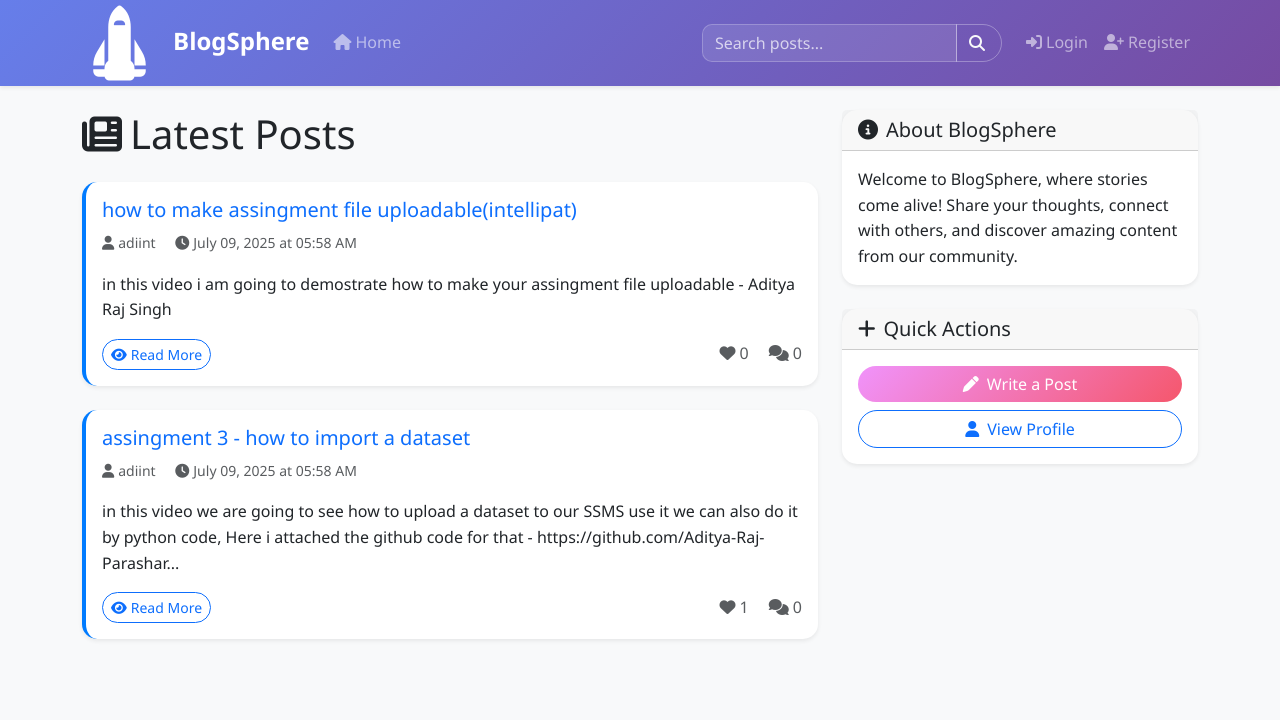
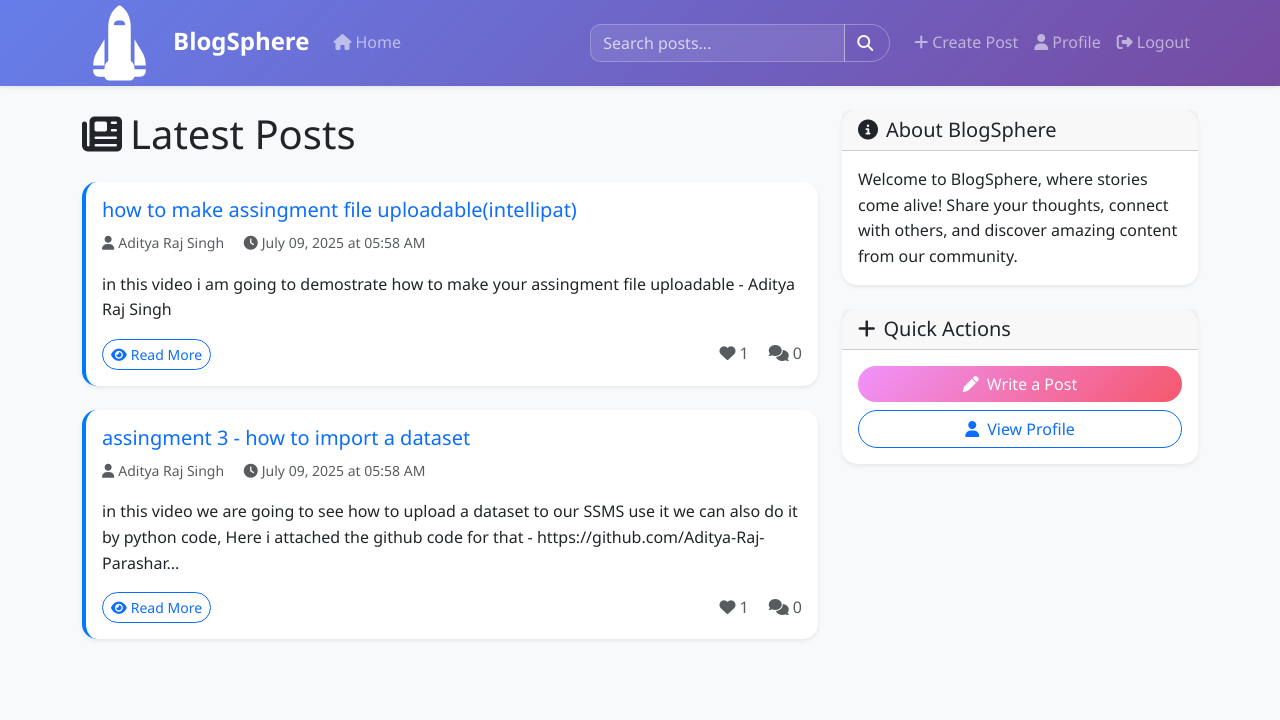
Before and after one commit to Aditya-Raj-Parashar/blogsphere, a Flask app: page / in a window 1280 px wide. Shown: the top 720 px of the page. Run offline with Flask 3, Linux system fonts and the light colour scheme; a user stored in the database is signed in; some libraries are stand-ins or nearby versions.

Commit message:
new data

```diff
--- a/data/Posts.json
+++ b/data/Posts.json
@@ -1,7 +1,7 @@
 [
   {
     "id": 1,
-    "user_id": 1,
+    "user_id": 3,
     "title": "how to make assingment file uploadable(intellipat)",
     "content": "in this video i am going to demostrate how to make your  assingment file uploadable\r\n\r\n\r\n\r\n\r\n- Aditya Raj Singh",
     "images": null,
@@ -12,7 +12,7 @@
   },
   {
     "id": 2,
-    "user_id": 1,
+    "user_id": 3,
     "title": "assingment 3 - how to import a dataset",
     "content": "in this video we are going to see how to upload a dataset to our SSMS use it \r\n we can also do it by python code, Here i attached the github code for that -\n\n\n\r\n https://github.com/Aditya-Raj-Parashar/data-entry __github__",
     "images": null,
--- a/data/Users.json
+++ b/data/Users.json
@@ -4,7 +4,23 @@
     "username": "adiint",
     "email": "admin@example.com",
     "password_hash": "pbkdf2:sha256:600000$nkua8x08pZb3KLrO$205f15089f6ea7b95752651473f298f6cf6abd6e3680a602174e623a6931f59d",
+    "is_admin": false,
+    "created_at": "2025-07-08T07:59:32.744215"
+  },
+  {
+    "id": 2,
+    "username": "admin",
+    "email": "admin@example.com",
+    "password_hash": "pbkdf2:sha256:600000$HOU8kIqtbor9qo9g$9578484b35e25deee512371149e5de1539abf65cb022c540f1fc5812365d5c41",
+    "is_admin": false,
+    "created_at": "2025-07-09T08:30:11.303631"
+  },
+  {
+    "id": 3,
+    "username": "Aditya Raj Singh",
+    "email": "asd@asd.com",
+    "password_hash": "pbkdf2:sha256:600000$0y3YW7AMKxmZpzUX$834a42f65cb4a22ff9bb78d680806e5eeed47a6366bcfff0eee4ea4f5c9b2a14",
     "is_admin": true,
-    "created_at": "2025-07-08T07:59:32.744215"
+    "created_at": "2025-07-09T08:14:32.091425"
   }
 ]
--- a/data/likes.json
+++ b/data/likes.json
@@ -4,5 +4,11 @@
     "user_id": 1,
     "post_id": 2,
     "created_at": "2025-07-09T06:00:22.403624"
+  },
+  {
+    "id": 2,
+    "user_id": 3,
+    "post_id": 1,
+    "created_at": "2025-07-09T08:40:14.304308"
   }
 ]
--- a/static/script.js
+++ b/static/script.js
@@ -142,24 +142,55 @@ document.addEventListener('DOMContentLoaded', function() {
         observer.observe(card);
     });
 
-    // Search functionality (if search input exists)
+    // Search functionality (for both main search and navbar search)
     var searchInput = document.getElementById('search');
+    var navSearchInput = document.getElementById('navSearchFilter');
+
+    function performSearchFilter(searchTerm) {
+        var posts = document.querySelectorAll('.post-card, .card');
+        var visibleCount = 0;
+
+        posts.forEach(function(post) {
+            var titleElement = post.querySelector('.card-title, h5');
+            var contentElement = post.querySelector('.card-text, .card-body');
+
+            if (titleElement && contentElement) {
+                var title = titleElement.textContent.toLowerCase();
+                var content = contentElement.textContent.toLowerCase();
+
+                if (title.includes(searchTerm) || content.includes(searchTerm)) {
+                    post.style.display = 'block';
+                    visibleCount++;
+                } else {
+                    post.style.display = 'none';
+                }
+            }
+        });
+
+        return visibleCount;
+    }
+
     if (searchInput) {
         searchInput.addEventListener('input', function() {
             var searchTerm = this.value.toLowerCase();
-            var posts = document.querySelectorAll('.post-card');
+            performSearchFilter(searchTerm);
+        });
+    }
 
-            posts.forEach(function(post) {
-                var title = post.querySelector('.card-title').textContent.toLowerCase();
-                var content = post.querySelector('.card-text').textContent.toLowerCase();
+    if (navSearchInput) {
+        navSearchInput.addEventListener('input', function() {
+            var searchTerm = this.value.toLowerCase();
+            performSearchFilter(searchTerm);
+        });
 
-                if (title.includes(searchTerm) || content.includes(searchTerm)) {
-                    post.style.display = 'block';
-                } else {
-                    post.style.display = 'none';
-                }
+        // Clear search button
+        var clearButton = document.getElementById('clearSearch');
+        if (clearButton) {
+            clearButton.addEventListener('click', function() {
+                navSearchInput.value = '';
+                performSearchFilter('');
             });
-        });
+        }
     }
 
     // Back to top button
--- a/templates/base.html
+++ b/templates/base.html
@@ -47,8 +47,31 @@
 
                     </div>
                 </div>
-
                 <ul class="navbar-nav">
+                    {% if current_user.is_authenticated %}
+                    <li class="nav-item">
+                        <a class="nav-link" href="/create_post">
+                            <i class="fas fa-plus me-1"></i>Create Post
+                        </a>
+                    </li>
+                    <li class="nav-item">
+                        <a class="nav-link" href="/profile">
+                            <i class="fas fa-user me-1"></i>Profile
+                        </a>
+                    </li>
+                    {% if current_user.is_admin %}
+                    <li class="nav-item">
+                        <a class="nav-link" href="/admin">
+                            <i class="fas fa-cog me-1"></i>Admin
+                        </a>
+                    </li>
+                    {% endif %}
+                    <li class="nav-item">
+                        <a class="nav-link" href="/logout">
+                            <i class="fas fa-sign-out-alt me-1"></i>Logout
+                        </a>
+                    </li>
+                    {% else %}
 
                     <li class="nav-item">
                         <a class="nav-link" href="/login">
@@ -60,7 +83,7 @@
                             <i class="fas fa-user-plus me-1"></i>Register
                         </a>
                     </li>
-
+                    {% endif %}
                 </ul>
             </div>
         </div>
```
